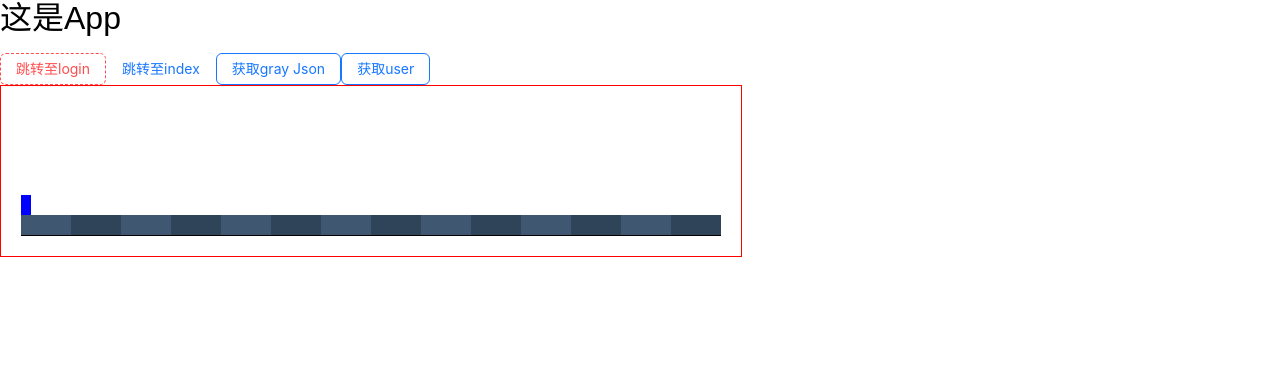
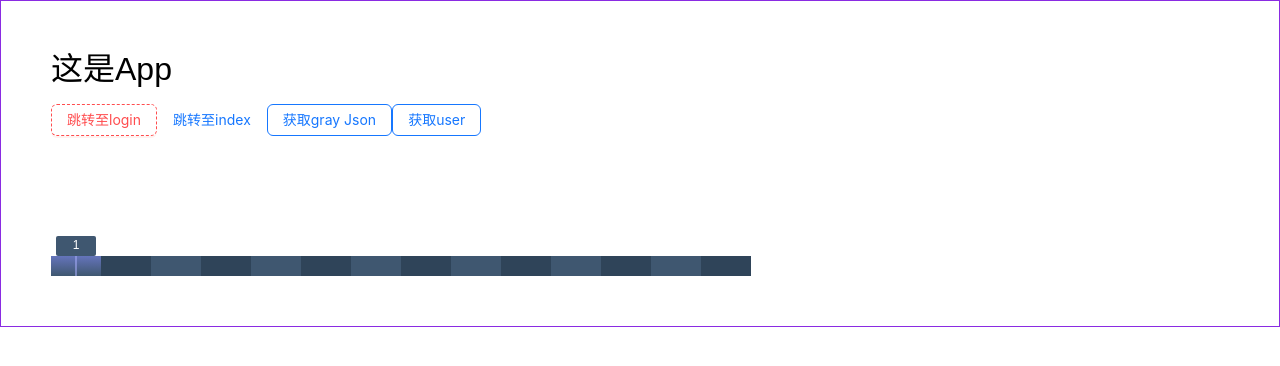
Before and after one commit to YunShangZhou/react-mook, a React app: page /login in a window 1280 px wide. Shown: the top 366 px of the page. Built offline with nearby package versions, Linux system fonts and the light colour scheme.

Commit message:
feat: 添加mark滑动效果，及字样显示

```diff
--- a/src/App.tsx
+++ b/src/App.tsx
@@ -31,7 +31,7 @@ const App: React.FC = (props: PropsWithChildren) => {
   };
 
   return (
-    <div id="app">
+    <div id="app" className="app-wrap">
       <h1>这是App</h1>
       <Button type="dashed" danger onClick={() => handleLink("login")}>
         跳转至login
--- a/src/components/TimeBar/index.scss
+++ b/src/components/TimeBar/index.scss
@@ -11,13 +11,31 @@
 .time-bar-content {
   position: relative;
   margin-top: 100px;
+  // border: 1px solid purple;
 }
 
-.time-bar-mark{
+.time-bar-mark {
   position: absolute;
   cursor: pointer;
+  display: flex;
+  justify-content: center;
+  transition: all 0.3s cubic-bezier(0.075, 0.82, 0.165, 1);
 
-  &:hover{
+  &:hover {
     opacity: 0.8;
   }
+
+  &-middle {
+    width: 5.5%;
+    height: 100%;
+  }
+
+  &-tip {
+    position: absolute;
+    display: flex;
+    justify-content: center;
+    align-items: center;
+    border-radius: 2px;
+    transition: all 0.3s cubic-bezier(0.075, 0.82, 0.165, 1);
+  }
 }
--- a/src/components/TimeBar/index.tsx
+++ b/src/components/TimeBar/index.tsx
@@ -10,12 +10,19 @@ type frameRateTypes = 12 | 18 | 24 | 30 | 36 | 48 | 72;
  */
 interface TimeBarProps {
   width: number;
-  height: number;
+  height?: number;
   tickHeight: number; // 刻度线高
   tickColorOdd: string; // 刻度线颜色(奇数格)
   tickColorEven: string; // 刻度线颜色(偶数格)
   tickWidth: number; // 刻度线粗细
-  borderBottom: string; // 底边样式
+  markWidth?: number; // 标尺宽度
+  markHeight?: number; // 标尺高度
+  markBg?: string; // 标尺背景颜色
+  markMiddleColor?: string; // 标尺中线颜色
+  tipColor?: string; // 提示字体色
+  tipFontSize?: string; // 提示字号
+  tipBg?: string; // 提示背景色
+  borderBottom?: string; // 底边样式
   background?: string; // 背景色
   defaultValue?: string; // 默认值
   total?: number; // 总值
@@ -24,19 +31,25 @@ interface TimeBarProps {
 
 export const mockProps = {
   width: 700,
-  height: 30,
+  // height: 30,
   tickHeight: 20,
   tickColorOdd: "#3F5770",
   tickColorEven: "#2F4459",
   tickWidth: 50,
+  // markWidth: 25,
+  markHeight: 20,
+  markBg: `linear-gradient(to bottom , rgba(134, 142, 255, 0.53) , rgba(134, 142, 255, 0))`,
+  markMiddleColor: "rgba(169, 175, 252, 0.53)",
   // background: 'blue',
-  borderBottom: `1px solid black`,
+  // borderBottom: `1px solid black`,
 };
 
+// 进度条样式
 const timeBarStyle = (config: any) => {
   const {
     width,
     height,
+    markHeight,
     tickHeight,
     tickWidth,
     tickColorOdd,
@@ -46,7 +59,7 @@ const timeBarStyle = (config: any) => {
   } = config;
 
   return {
-    height: `${height}px`,
+    height: `${height || tickHeight + markHeight}px`,
     width: `${width}px`,
     background,
     backgroundImage: `repeating-linear-gradient(
@@ -68,29 +81,63 @@ const timeBarStyle = (config: any) => {
  * 拖动时,tooltip位置跟随改变。
  * hover时，光标出显示tooltip
  * */
-
 const TimeBar: React.FC<TimeBarProps> = (props) => {
   // const { width , height , tickHeight , tickColor, tickWidth  } = props;
   const contentRef = useRef<HTMLDivElement>(null);
+  const markRef = useRef<HTMLDivElement>(null);
   const [markLeft, setMarkLeft] = useState(0);
   const [isMouseDown, setIsMouseDown] = useState(false);
 
-  const getmarkDom = (config: any) => {
-    const { tickHeight } = config;
+  // 渲染 标尺dom
+  const renderMarkDom = (config: any) => {
+    const {
+      tickWidth,
+      tickHeight,
+      markWidth,
+      markHeight,
+      markBg,
+      markMiddleColor,
+      tipColor,
+      tipFontSize,
+      tipBg,
+    } = config;
 
-    useEffect(() => {}, []);
-
+    // 标记样式
     const markStyle = {
-      height: `${tickHeight}px`,
-      width: `10px`,
-      background: "blue",
-      bottom: `${tickHeight}px`,
+      height: `${markHeight || tickHeight}px`,
+      width: `${markWidth || tickWidth}px`,
+      background: markBg,
+      // bottom: `${tickHeight}px`,
+      bottom: 0,
       left: `${markLeft}px`,
     };
 
+    // 中线样式
+    const middleStyle = {
+      backgroundColor: markMiddleColor,
+    };
+
+    // 提示样式
+    const tipWidthScale = 0.8;
+    const tipLeft = markLeft + (tickWidth * (1 - tipWidthScale)) / 2;
+    const tipStyle = {
+      fontSize: `${tipFontSize || 12}px`,
+      color: `${tipColor || "white"}`,
+      backgroundColor: `${tipBg || "rgba(63, 87, 112, 1)"}`,
+      bottom: `${tickHeight}px`,
+      left: `${tipLeft}px`,
+      height: `${tickHeight}px`,
+      width: `${tickWidth * tipWidthScale}px`,
+    };
+
+    const tipValue = Math.ceil(markLeft / (tickWidth));
+
     return (
       <>
-        <div className="time-bar-mark" style={markStyle}></div>
+        <div className="time-bar-mark" ref={markRef} style={markStyle}>
+          <div className="time-bar-mark-middle" style={middleStyle}></div>
+        </div>
+        <div className="time-bar-mark-tip" style={tipStyle}>{tipValue || '1'}</div>
       </>
     );
   };
@@ -99,23 +146,54 @@ const TimeBar: React.FC<TimeBarProps> = (props) => {
     setIsMouseDown(false);
   };
 
+  const handleMouseLeave = () => {
+    setIsMouseDown(false);
+  };
+
   const handleMouseDown = (e: any) => {
     setIsMouseDown(true);
-    const { offsetLeft } = contentRef.current as HTMLDivElement;
-    const x = e.pageX - offsetLeft;
-    setMarkLeft(x);
+
+    handleMouseEventForMark(
+      e,
+      contentRef.current as HTMLDivElement,
+      markRef.current as HTMLDivElement,
+      setMarkLeft
+    );
   };
 
   const handleMouseMove = (e: any) => {
     if (!isMouseDown) return;
 
-    const { offsetLeft } = contentRef.current as HTMLDivElement;
-    const x = e.pageX - offsetLeft;
-    setMarkLeft(x);
+    handleMouseEventForMark(
+      e,
+      contentRef.current as HTMLDivElement,
+      markRef.current as HTMLDivElement,
+      setMarkLeft
+    );
+  };
+
+  // 公共逻辑: 控制标记的鼠标事件。
+  const handleMouseEventForMark = (
+    e: any,
+    contentRef: HTMLDivElement,
+    markRef: HTMLDivElement,
+    onSetMarkLeft: (pos: number) => void
+  ) => {
+    const { pageX: cursorLeft } = e;
+    const { offsetLeft: contentLeft, offsetWidth: contentWidth } = contentRef;
+    const { offsetWidth: markWidth, offsetLeft: markLeft } = markRef;
+    const x = cursorLeft - contentLeft - markWidth / 2;
+
+    // 左侧边界
+    if (cursorLeft < contentLeft + markWidth / 2) return;
+
+    // 右侧边界
+    if (cursorLeft > contentLeft + (contentWidth - markWidth / 2)) return;
+
+    onSetMarkLeft(x);
   };
 
   return (
-    <div className="time-bar-wrap">
     <div
       className="time-bar-content"
       ref={contentRef}
@@ -123,10 +201,9 @@ const TimeBar: React.FC<TimeBarProps> = (props) => {
       onMouseMove={handleMouseMove}
       onMouseDown={handleMouseDown}
       onMouseUp={handleMouseUp}
+      onMouseLeave={handleMouseLeave}
     >
-        {/* 刻度标尺 */}
-        {getmarkDom({ ...props, contentRef })}
-      </div>
+      {renderMarkDom({ ...props, contentRef })}
     </div>
   );
 };
--- a/src/style.scss
+++ b/src/style.scss
@@ -3,3 +3,7 @@ body {
     margin: 0;
     padding: 0;
 }
+.app-wrap{
+    border: 1px solid blueviolet;
+    padding: 50px;
+}
```
Lines whose indentation alone changed are shown as unchanged.
